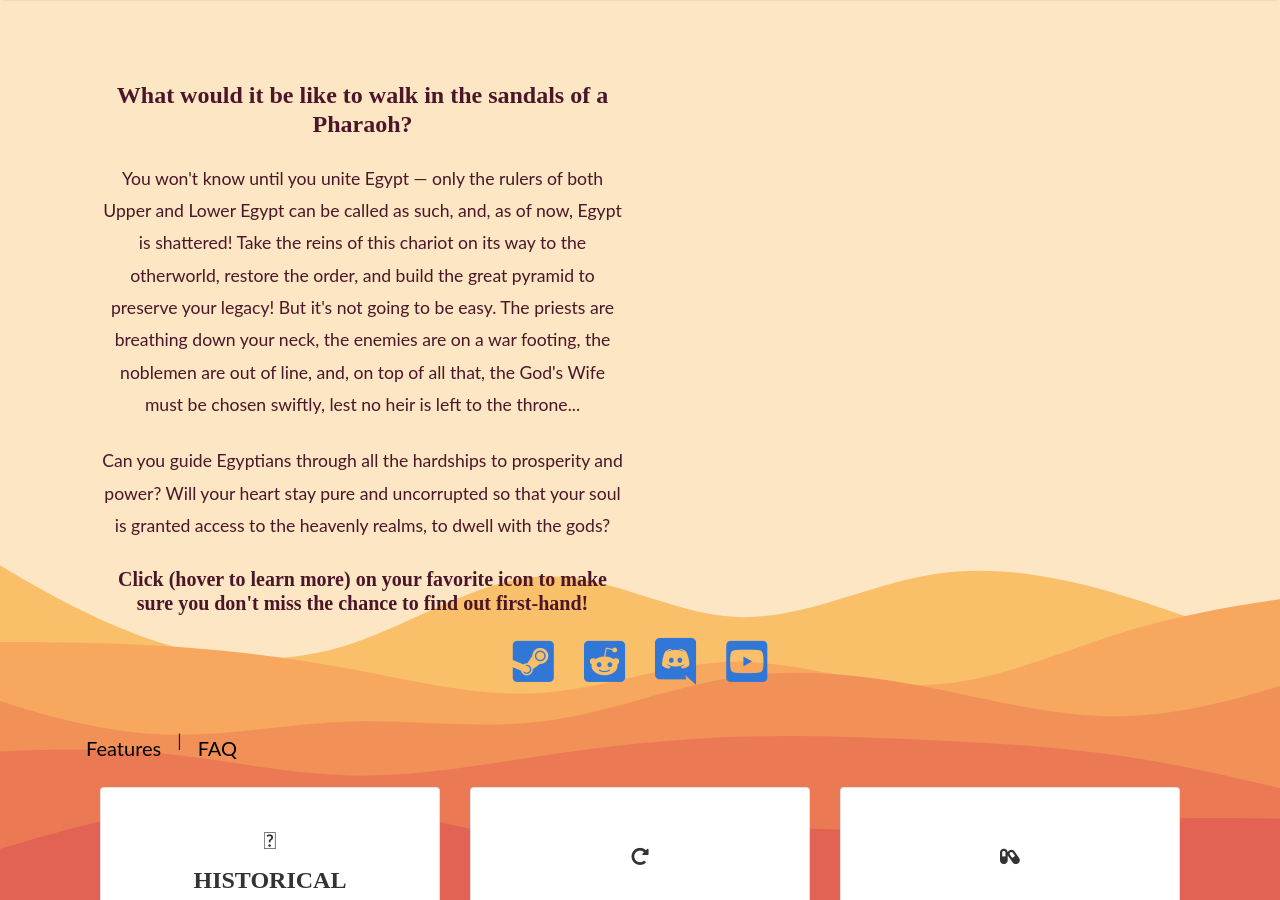
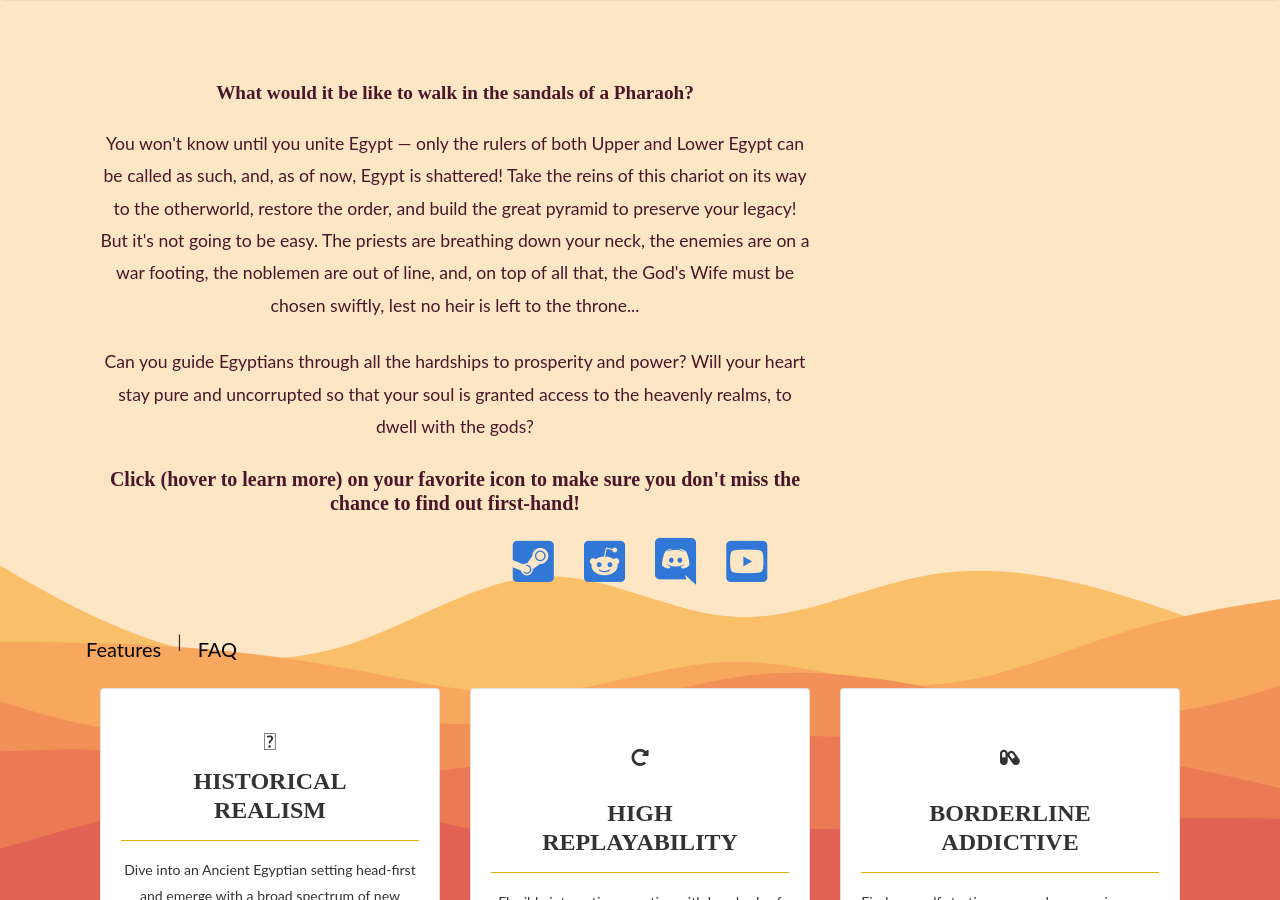
Before and after one commit to OrsonDWitt/OrsonDWitt.github.io, a Jekyll site: the page built from _pages/egypt.md, in a window 1280 px wide and 900 px high. Built offline with Jekyll 4.4.1, drawn with Linux system fonts in a browser that asks for light colours; nearby versions of some CDN libraries.

Commit message:
Update egypt.md

```diff
--- a/_pages/egypt.md
+++ b/_pages/egypt.md
@@ -8,8 +8,8 @@ comments: false
 <div>
 	<div class="container">
 	<div class="row text-md-center text-lg-center text-xl-center" style="color:#4b1629">
-	    <div class="col-xs-6 col-md-6 col-xl-6 mx-auto ml-xs-0 ml-sm-0">
-		<h4 class="font-weight-bold text-h0">What would it be like to walk in the sandals of a Pharaoh?</h4>
+	    <div class="col-xs-8 col-md-8 col-xl-8 mx-auto ml-xs-0 ml-sm-0" style="font-size: 1.1rem; align:center;">
+		<h4 class="font-weight-bold text-h0" style="font-size: 1.2rem;">What would it be like to walk in the sandals of a Pharaoh?</h4>
 		<p class="col20">You won't know until you unite Egypt — only the rulers of both Upper and Lower Egypt can be called as such, and, as of now, Egypt is shattered! Take the reins of this chariot on its way to the otherworld, restore the order, and build the great pyramid to preserve your legacy! But it's not going to be easy. The priests are breathing down your neck, the enemies are on a war footing, the noblemen are out of line, and, on top of all that, the God's Wife must be chosen swiftly, lest no heir is left to the throne...
 		    </p><p class="col20">Can you guide Egyptians through all the hardships to prosperity and power? Will your heart stay pure and uncorrupted so that your soul is granted access to the heavenly realms, to dwell with the gods?</p>
 			       <!-- <h5 class="text-h0">Sign up to find out first-hand!</h5> -->
```
